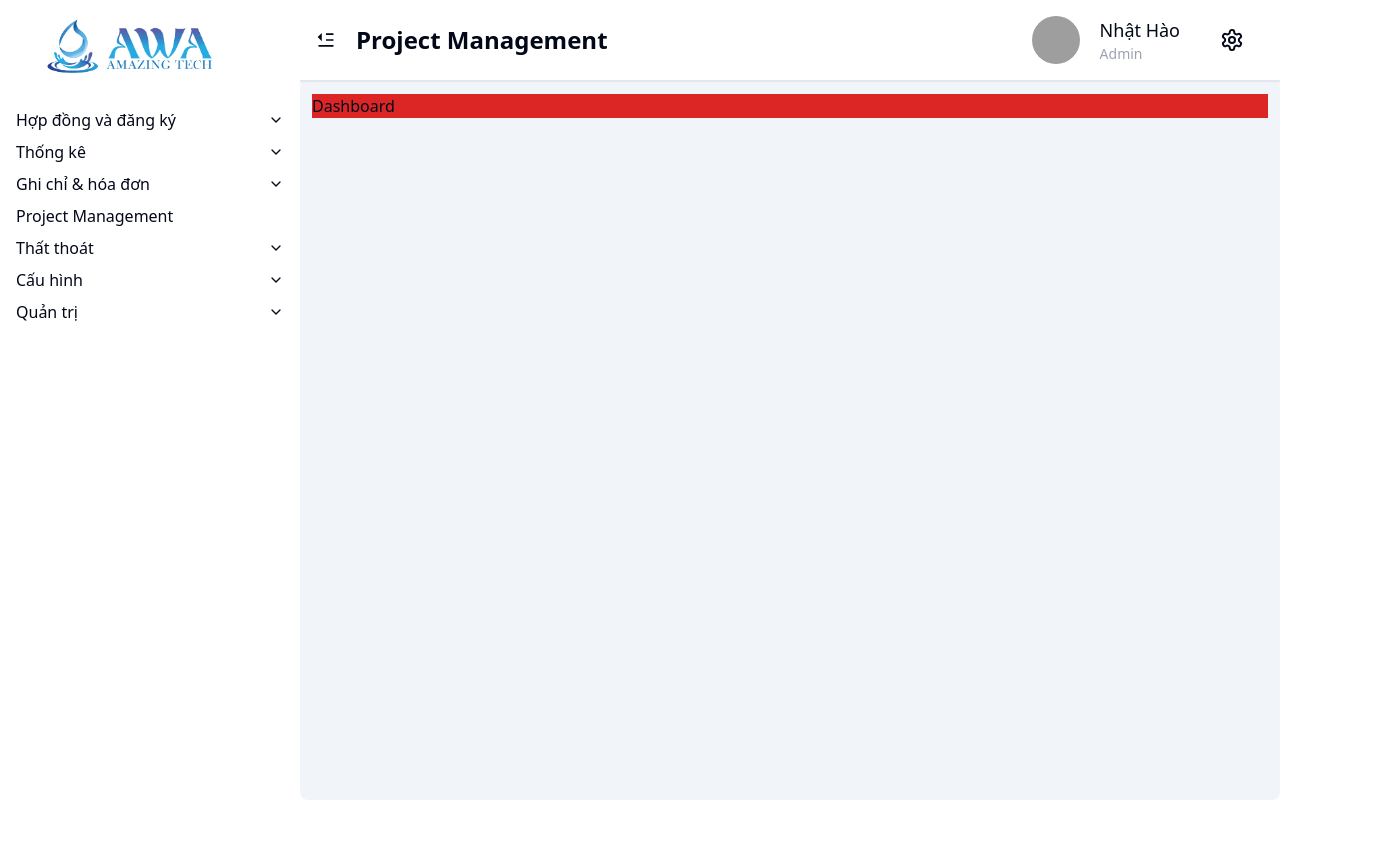
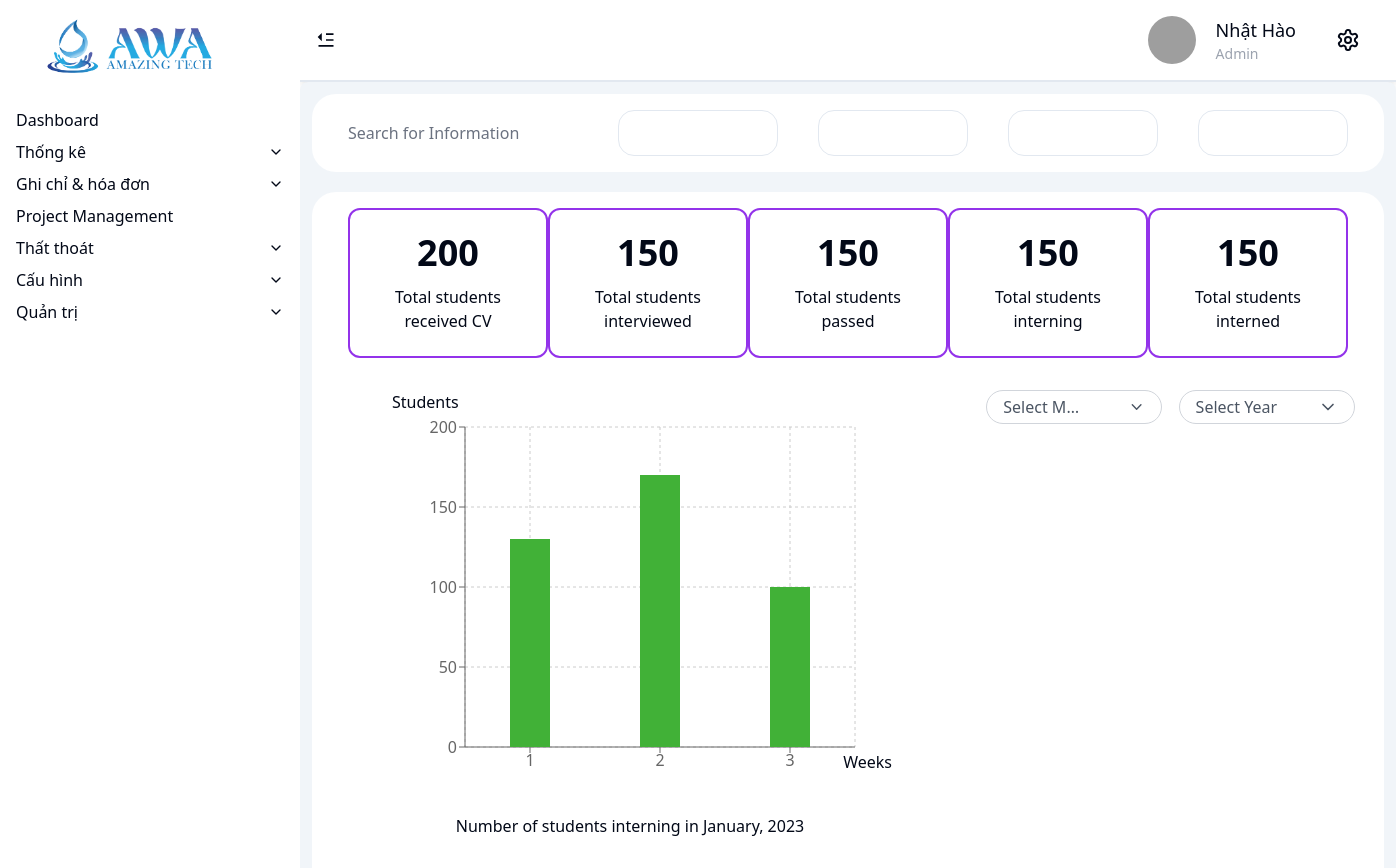
Before and after one commit to 213Horse/FE-InternSystem, a React (Vite) app: page / in a window 1280 px wide. Shown: the top 868 px of the page, 1396 px wide, since content can reach past the window. Before the commit the page ends 800 px from the top, so only its background shows below. Built offline with nearby package versions, Linux system fonts and the light colour scheme; grey boxes are pictures that could not be loaded.

Commit message:
Dashboard UI

```diff
--- a/package.json
+++ b/package.json
@@ -16,7 +16,10 @@
     "@radix-ui/react-slot": "^1.0.2",
     "@react-spring/web": "^9.7.3",
     "@reduxjs/toolkit": "^2.0.1",
+    "@types/chart.js": "^2.9.41",
     "@types/react-redux": "^7.1.33",
+    "@types/recharts": "^1.8.29",
+    "chart.js": "^2.9.4",
     "class-variance-authority": "^0.7.0",
     "clsx": "^2.1.0",
     "lucide-react": "^0.304.0",
@@ -25,6 +28,7 @@
     "react-icons": "^4.12.0",
     "react-redux": "^9.0.4",
     "react-router-dom": "^6.21.1",
+    "recharts": "^2.10.4",
     "tailwind-merge": "^2.2.0",
     "tailwindcss-animate": "^1.0.7"
   },
--- a/src/components/Custom/ButtonCustom.tsx
+++ b/src/components/Custom/ButtonCustom.tsx
@@ -2,10 +2,10 @@ interface ButtonProps {
   children: string;
   icon?: any;
   color?: string;
-  width?: string;
-  height?: string;
+  width: string;
+  height: string;
   roundFull?: boolean;
-  backgroundColor?: string;
+  backgroundColor: string;
   onClick?: () => void;
 }
 
@@ -14,17 +14,18 @@ const ButtonCustom = ({
   color,
   width,
   height,
-  backgroundColor,
+  backgroundColor = "#fff",
   roundFull,
   onClick,
   children,
 }: ButtonProps) => {
-  const buttonStyle = `bg-${backgroundColor} w-${width} h-${height}  p-2.5 ${
-    roundFull ? "rounded-full" : "rounded-2xl"
-  } text-${color} text-xs flex items-center justify-center gap-2 border`;
-
   return (
-    <button className={buttonStyle} onClick={onClick}>
+    <button
+      className={`min-w-[150px] min-h-[40px] w-[${width}px] h-[${height}px] ${
+        roundFull ? "rounded-full" : "rounded-2xl"
+      } p-2.5 text-${color} text-xs flex items-center justify-center gap-2 border bg-${backgroundColor}`}
+      onClick={onClick}
+    >
       {Icon && <Icon className="mr-2 w-4" />}
 
       {children}
--- /dev/null
+++ b/src/components/Custom/ChartCustom.tsx
@@ -0,0 +1,63 @@
+import React, { FC } from "react";
+import {
+  BarChart,
+  Bar,
+  XAxis,
+  YAxis,
+  CartesianGrid,
+  Tooltip,
+  ResponsiveContainer,
+} from "recharts";
+
+interface DataPoint {
+  label: string;
+  value: number;
+}
+
+interface ChartCustomProps {
+  data: DataPoint[];
+  maxValue: number;
+  barColor?: string;
+  barSize?: number;
+  xAxisLabel?: string;
+  yAxisLabel?: string;
+  chartTitle?: string;
+  width?: number;
+  height?: number;
+}
+
+const ChartCustom: FC<ChartCustomProps> = ({
+  data,
+  maxValue,
+  barColor = "#41B137",
+  barSize = 40,
+  xAxisLabel = "X Axis Label",
+  yAxisLabel = "Y Axis Label",
+  chartTitle = "Chart Title",
+  width = 500,
+  height = 400,
+}) => {
+  return (
+    <div className="p-5 flex flex-col items-center">
+      <div className="relative p-3">
+        <p className="absolute top-0 left-6 ">{yAxisLabel}</p>
+        <p className="absolute bottom-10 right-0 ml-3 ">{xAxisLabel}</p>
+        <ResponsiveContainer width={width} height={height}>
+          <BarChart
+            data={data}
+            margin={{ top: 25, right: 25, left: 25, bottom: 25 }}
+          >
+            <CartesianGrid strokeDasharray="3 3" />
+            <XAxis dataKey="label" interval={0} />
+            <YAxis domain={[0, maxValue]} />
+            <Tooltip />
+            <Bar dataKey="value" fill={barColor} barSize={barSize} />
+          </BarChart>
+        </ResponsiveContainer>
+      </div>
+      <h2>{chartTitle}</h2>
+    </div>
+  );
+};
+
+export default ChartCustom;
--- a/src/components/Custom/DropdownCustom.tsx
+++ b/src/components/Custom/DropdownCustom.tsx
@@ -6,6 +6,7 @@ interface DropdownProps {
   onSelect: (selectedOption: string) => void;
   title: string;
   width?: string;
+  rounded?: string;
 }
 
 const DropdownCustom: React.FC<DropdownProps> = ({
@@ -13,6 +14,7 @@ const DropdownCustom: React.FC<DropdownProps> = ({
   onSelect,
   title,
   width,
+  rounded,
 }) => {
   const [isOpen, setIsOpen] = useState(false);
   const [selectedOption, setSelectedOption] = useState<string | null>(null);
@@ -31,18 +33,20 @@ const DropdownCustom: React.FC<DropdownProps> = ({
     <div className="relative w-1/3 ">
       <button
         onClick={handleToggleDropdown}
-        className="bg-white text-gray-600 px-4 py-2  w-full border border-gray-300 flex items-center justify-between min-w-44 h-8 focus:outline-none gap-10"
+        className={` w-full bg-white text-gray-600 p-4 border border-gray-300 flex items-center justify-between min-w-44 h-8 focus:outline-none gap-10 ${rounded}`}
       >
         <span className="truncate">{selectedOption || title}</span>
         <ChevronDownIcon className="h-5 w-5" />
       </button>
       {isOpen && (
-        <div className="absolute top-6 mt-2 w-300 bg-white border border-gray-300 min-w-44 shadow-md z-10">
+        <div
+          className={`absolute top-6 mt-2 w-300 bg-white border border-gray-300 min-w-44 shadow-md z-10 h-[170px] overflow-scroll `}
+        >
           {options.map((option) => (
             <div
               key={option}
               onClick={() => handleSelectOption(option)}
-              className="cursor-pointer px-4 py-2 hover:bg-gray-200 truncate"
+              className="cursor-pointer px-4 py-2 hover:bg-gray-200 truncate "
             >
               {option}
             </div>
--- /dev/null
+++ b/src/components/Custom/Statistic.tsx
@@ -0,0 +1,15 @@
+interface Props {
+  value: number;
+  label: string;
+}
+
+const Statistic = (props: Props) => {
+  return (
+    <div className="w-[200px] min-h-[150px] border-2 border-purple-600 rounded-xl flex flex-col px-6 py-4 justify-center gap-3 items-center">
+      <h1 className="font-bold text-4xl">{props.value}</h1>
+      <p className="text-center">{props.label}</p>
+    </div>
+  );
+};
+
+export default Statistic;
--- a/src/hooks/useSideBar.tsx
+++ b/src/hooks/useSideBar.tsx
@@ -2,6 +2,7 @@ import { useMemo } from "react";
 import { AiFillHome, AiFillSchedule, AiOutlineSchedule } from "react-icons/ai";
 
 import SideBarItem from "@/components/SideBarItem";
+
 type ItemType = {
   item: React.ReactNode;
 
@@ -11,30 +12,9 @@ const useSideBar = () => {
   const routeList = useMemo<ItemType[]>(
     () => [
       {
-        item: (
-          <SideBarItem
-            title="Hợp đồng và đăng ký"
-            subChildren={[
-              {
-                title: "Quản lý hợp đồng",
-              },
-              {
-                title: "Báo cáo hợp đồng",
-                subChildren: [
-                  {
-                    title: "Phát triển KH mới",
-                  },
-                  {
-                    title: "Bảng kê danh sách KH",
-                  },
-                ],
-              },
-            ]}
-          ></SideBarItem>
-        ),
+        item: <SideBarItem href="dashboard" title="Dashboard"></SideBarItem>,
 
-        Icon: AiFillHome,
-        href: "Hợp đồng và đăng ký".replace(" ", "-"),
+        href: "",
       },
       {
         item: (
--- a/src/layouts/MainLayout.tsx
+++ b/src/layouts/MainLayout.tsx
@@ -90,7 +90,7 @@ const MainLayout: FC<MainLayoutProps> = ({ children }) => {
           >
             {isShow ? <RiMenuFoldFill /> : <RiMenuUnfoldFill />}
           </span>
-          <div className="flex-1 font-bold text-2xl">Project Management</div>
+          <div className="flex-1 font-bold text-2xl"></div>
           <div className="flex items-center gap-10 pr-5">
             <div className="flex items-center gap-5">
               <img
--- a/src/pages/Dashboard/index.tsx
+++ b/src/pages/Dashboard/index.tsx
@@ -1,9 +1,160 @@
-import React from "react";
+import ButtonCustom from "@/components/Custom/ButtonCustom";
+import ChartCustom from "@/components/Custom/ChartCustom";
+import DropdownCustom from "@/components/Custom/DropdownCustom";
+import Statistic from "@/components/Custom/Statistic";
+import { Clock, PenSquareIcon, PlusCircleIcon, Trash2Icon } from "lucide-react";
 
 type Props = {};
 
 const Dashboard = (props: Props) => {
-  return <div className="bg-red-600"> Dashboard</div>;
+  const buttonData = [
+    {
+      id: 1,
+      icon: Clock,
+      backgroundColor: "purple-600",
+      color: "white",
+      width: "160",
+      height: "45px",
+      children: "Schedule interview",
+    },
+    {
+      id: 4,
+      icon: PlusCircleIcon,
+      backgroundColor: "green-600",
+      color: "white",
+      width: "160",
+      height: "45px",
+      children: "Export Excel",
+    },
+    {
+      id: 2,
+      icon: PenSquareIcon,
+      backgroundColor: "orange-500",
+      color: "white",
+      width: "160",
+      height: "45px",
+      children: "Edit",
+    },
+    {
+      id: 3,
+      icon: Trash2Icon,
+      backgroundColor: "red-600",
+      color: "white",
+      width: "160",
+      height: "45px",
+      children: "Delete",
+    },
+  ];
+
+  const data1 = [
+    { label: "1", value: 130 },
+    { label: "2", value: 170 },
+    { label: "3", value: 100 },
+  ];
+
+  const data2 = [
+    { label: "3", value: 40 },
+    { label: "6", value: 60 },
+    { label: "9", value: 50 },
+    { label: "12", value: 75 },
+  ];
+
+  return (
+    <div className="flex flex-col">
+      <div className="bg-white rounded-3xl px-9 py-4">
+        <div className="flex items-center justify-between">
+          <p className="text-gray-500">Search for Information</p>
+          <div className="flex gap-10">
+            {buttonData.map((item) => (
+              <ButtonCustom
+                icon={item.icon}
+                backgroundColor={item.backgroundColor}
+                color={item.color}
+                width={item.width}
+                height={item.height}
+              >
+                {item.children}
+              </ButtonCustom>
+            ))}
+          </div>
+        </div>
+      </div>
+      <div className="bg-white rounded-3xl mt-5 min-h-10  px-9 py-4 flex flex-wrap gap-3">
+        <div className="flex justify-evenly w-full">
+          <Statistic value={200} label="Total students received CV" />
+          <Statistic value={150} label="Total students interviewed" />
+          <Statistic value={150} label="Total students passed" />
+          <Statistic value={150} label="Total students interning" />
+          <Statistic value={150} label="Total students interned" />
+        </div>
+
+        {/* Chart */}
+        <div className="flex justify-between flex-wrap w-full">
+          <ChartCustom
+            data={data1}
+            maxValue={200}
+            barSize={40}
+            xAxisLabel="Weeks"
+            yAxisLabel="Students"
+            chartTitle="Number of students interning in January, 2023"
+          />
+          <div>
+            <div className="p-5 flex justify-center">
+              <div>
+                <DropdownCustom
+                  options={[
+                    "All",
+                    "January",
+                    "February",
+                    "March",
+                    "April",
+                    "May",
+                    "June",
+                    "July",
+                    "August",
+                    "September",
+                    "October",
+                    "November",
+                    "December",
+                  ]}
+                  title="Select Month"
+                  onSelect={() => {}}
+                  rounded="rounded-full"
+                />
+              </div>
+              <DropdownCustom
+                options={["All", "2023", "2024", "2025"]}
+                title="Select Year"
+                onSelect={() => {}}
+                rounded="rounded-full"
+              />
+            </div>
+          </div>
+          <ChartCustom
+            data={data1}
+            maxValue={200}
+            barSize={40}
+            xAxisLabel="Weeks"
+            yAxisLabel="Students"
+            chartTitle="FPT University"
+          />
+          <ChartCustom
+            data={data2}
+            maxValue={100}
+            barSize={40}
+            xAxisLabel="Months"
+            yAxisLabel="Students"
+            chartTitle="FPT University"
+          />
+        </div>
+        <div className="w-full">
+          <p className="text-center">
+            Number of students interning in year 2023 by schools
+          </p>
+        </div>
+      </div>
+    </div>
+  );
 };
 
 export default Dashboard;
--- a/src/pages/ProjectManagement/index.tsx
+++ b/src/pages/ProjectManagement/index.tsx
@@ -27,8 +27,8 @@ const ProjectManagement = (props: Props) => {
       icon: FolderArchiveIcon,
       backgroundColor: "green-600",
       color: "white",
-      width: "40",
-      height: "11",
+      width: "160",
+      height: "45px",
       children: "Export Excel",
     },
     {
@@ -36,8 +36,8 @@ const ProjectManagement = (props: Props) => {
       icon: PenSquareIcon,
       backgroundColor: "orange-500",
       color: "white",
-      width: "40",
-      height: "11",
+      width: "160",
+      height: "45px",
       children: "Edit",
     },
     {
@@ -45,8 +45,8 @@ const ProjectManagement = (props: Props) => {
       icon: Trash2Icon,
       backgroundColor: "red-600",
       color: "white",
-      width: "40",
-      height: "11",
+      width: "160",
+      height: "45px",
       children: "Delete",
     },
     {
@@ -54,8 +54,8 @@ const ProjectManagement = (props: Props) => {
       icon: PlusCircleIcon,
       backgroundColor: "blue-500",
       color: "white",
-      width: "40",
-      height: "11",
+      width: "160",
+      height: "45px",
       children: "Add New Project",
     },
   ];
@@ -76,48 +76,6 @@ const ProjectManagement = (props: Props) => {
                 {item.children}
               </ButtonCustom>
             ))}
-
-            {/* <ButtonCustom
-              icon={FolderArchiveIcon}
-              backgroundColor="green-600"
-              color="white"
-              width="40"
-              height="11"
-            >
-              Export
-            </ButtonCustom>
-            <ButtonCustom
-              icon={PenSquareIcon}
-              backgroundColor="orange-500"
-              color="white"
-              width="40"
-              height="11"
-            >
-              Edit
-            </ButtonCustom>
-
-            <ButtonCustom
-              icon={Trash2Icon}
-              backgroundColor="red-600"
-              color="white"
-              width="40"
-              height="11"
-            >
-              Delete
-            </ButtonCustom>
-
-            <ButtonCustom
-              icon={PlusCircleIcon}
-              backgroundColor="blue-500"
-              color="white"
-              width="40"
-              height="11"
-              onClick={toogleShow}
-            >
-              Add New Project
-            </ButtonCustom> */}
-
-            {/* <button className="bg-green-600">Hào</button> */}
           </div>
         </div>
       </div>
@@ -176,8 +134,8 @@ const ProjectManagement = (props: Props) => {
             icon={AiFillFunnelPlot}
             backgroundColor="white"
             color="black"
-            width="40"
-            height="11"
+            width="160"
+            height="45"
           >
             Clean filter
           </ButtonCustom>
@@ -186,8 +144,8 @@ const ProjectManagement = (props: Props) => {
             icon={SearchIcon}
             backgroundColor="blue-500"
             color="white"
-            width="40"
-            height="11"
+            width="160"
+            height="45"
           >
             Search
           </ButtonCustom>
```
Also changed, not shown: 1 other file (tests, documents, lock files or other folders).
